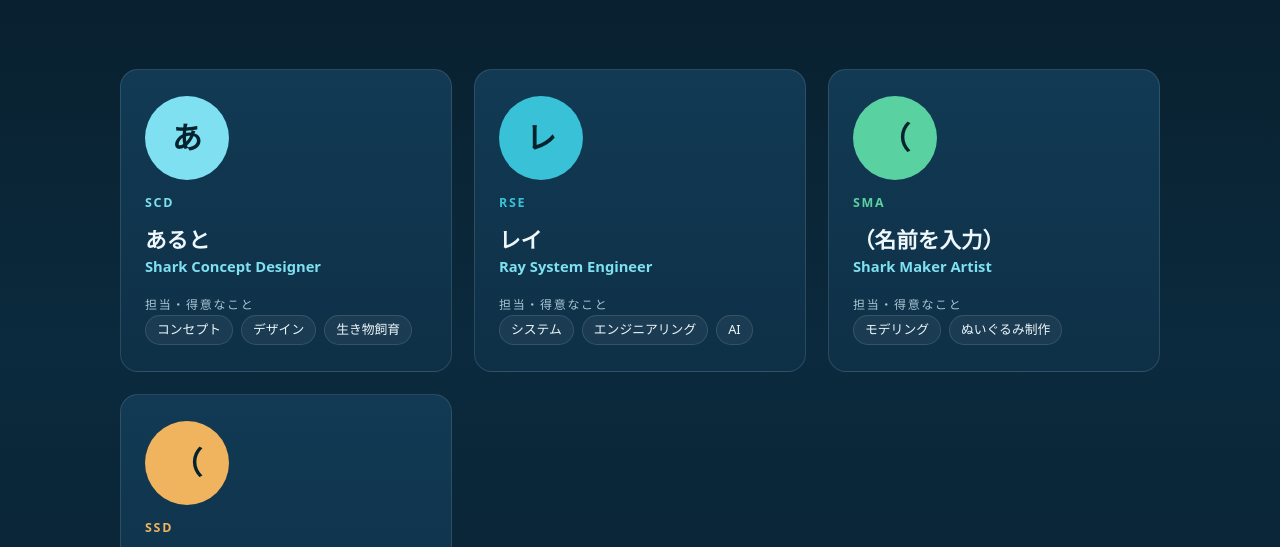
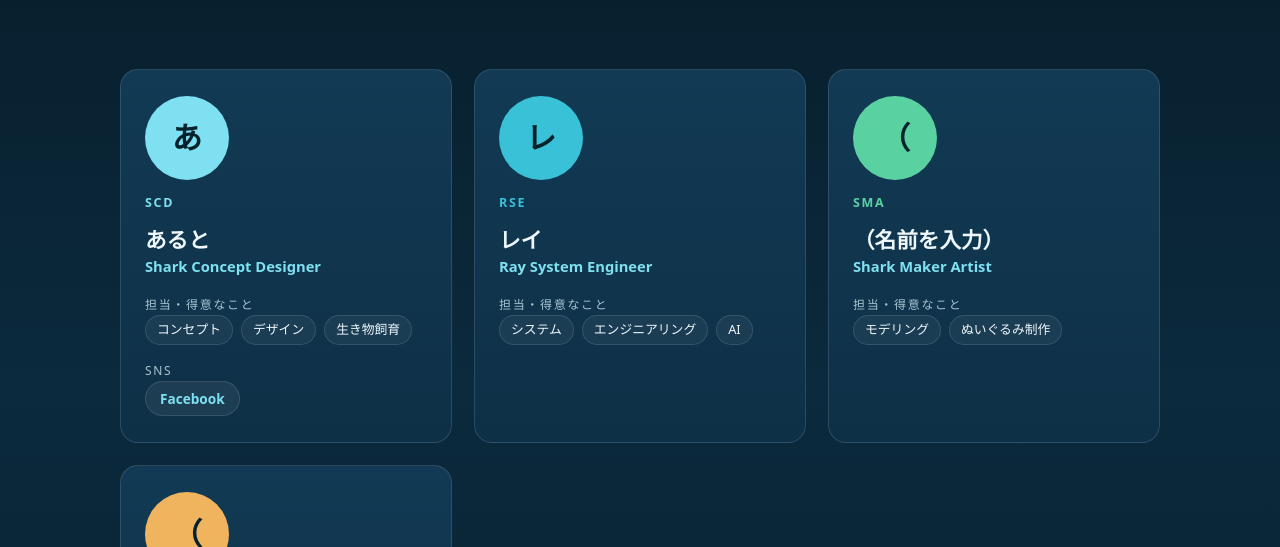
Before and after one commit to alutoliene/shiver-of-sharks-creators, a plain HTML site: page index.html in a window 1280 px wide. Shown: the part 217-764 px from the top of the page. Drawn offline with Linux system fonts and the light colour scheme.

Commit message:
Update index.html

```diff
--- a/index.html
+++ b/index.html
@@ -200,6 +200,7 @@ const MEMBERS = [
     color: "#7ee0f0",
     sns: [
       { label: "X", url: "" },
+      { label: "Facebook", url: "https://www.facebook.com/profile.php?id=61583199273025" },
       { label: "Instagram", url: "" },
       { label: "YouTube", url: "" },
     ],
```
